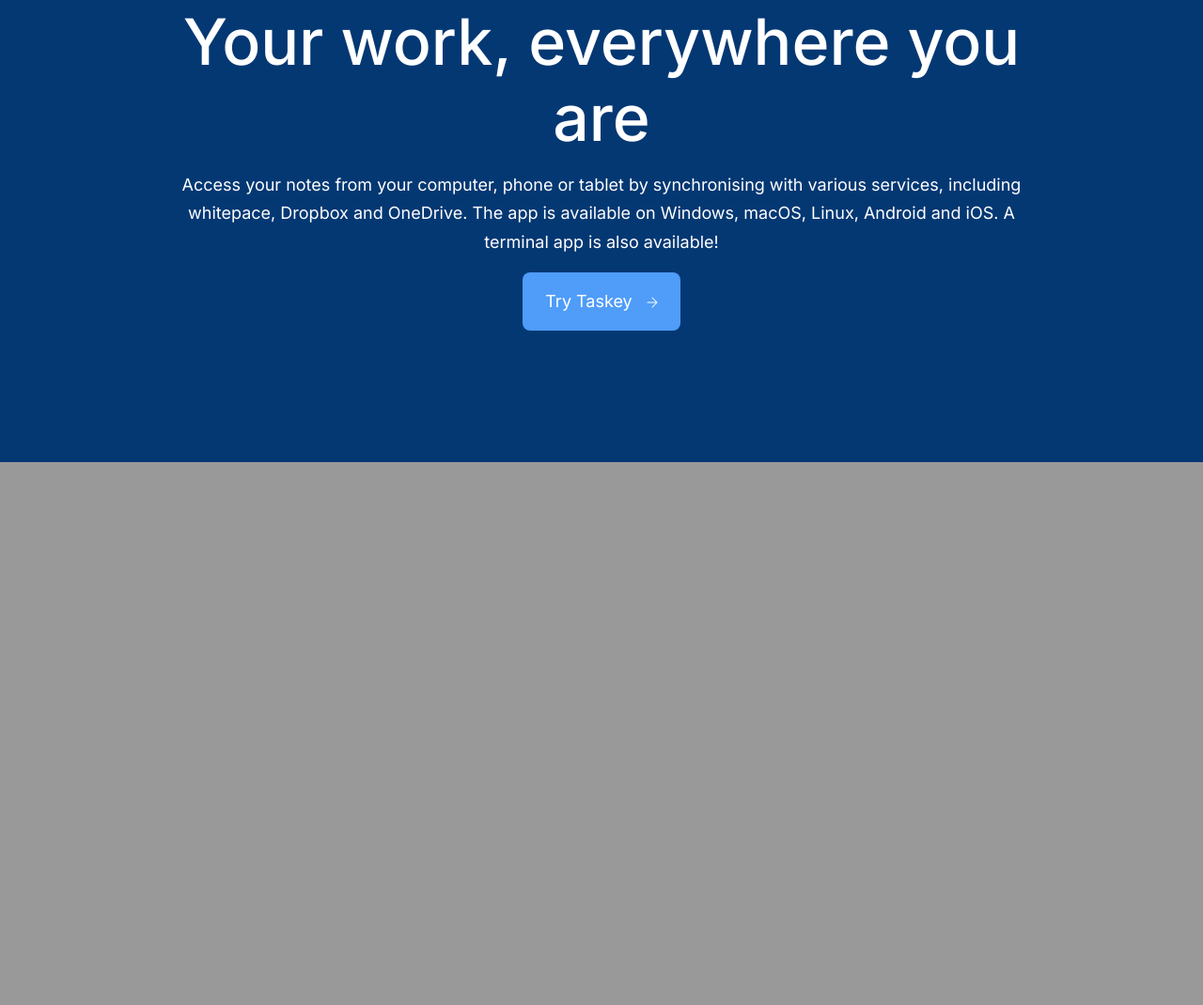
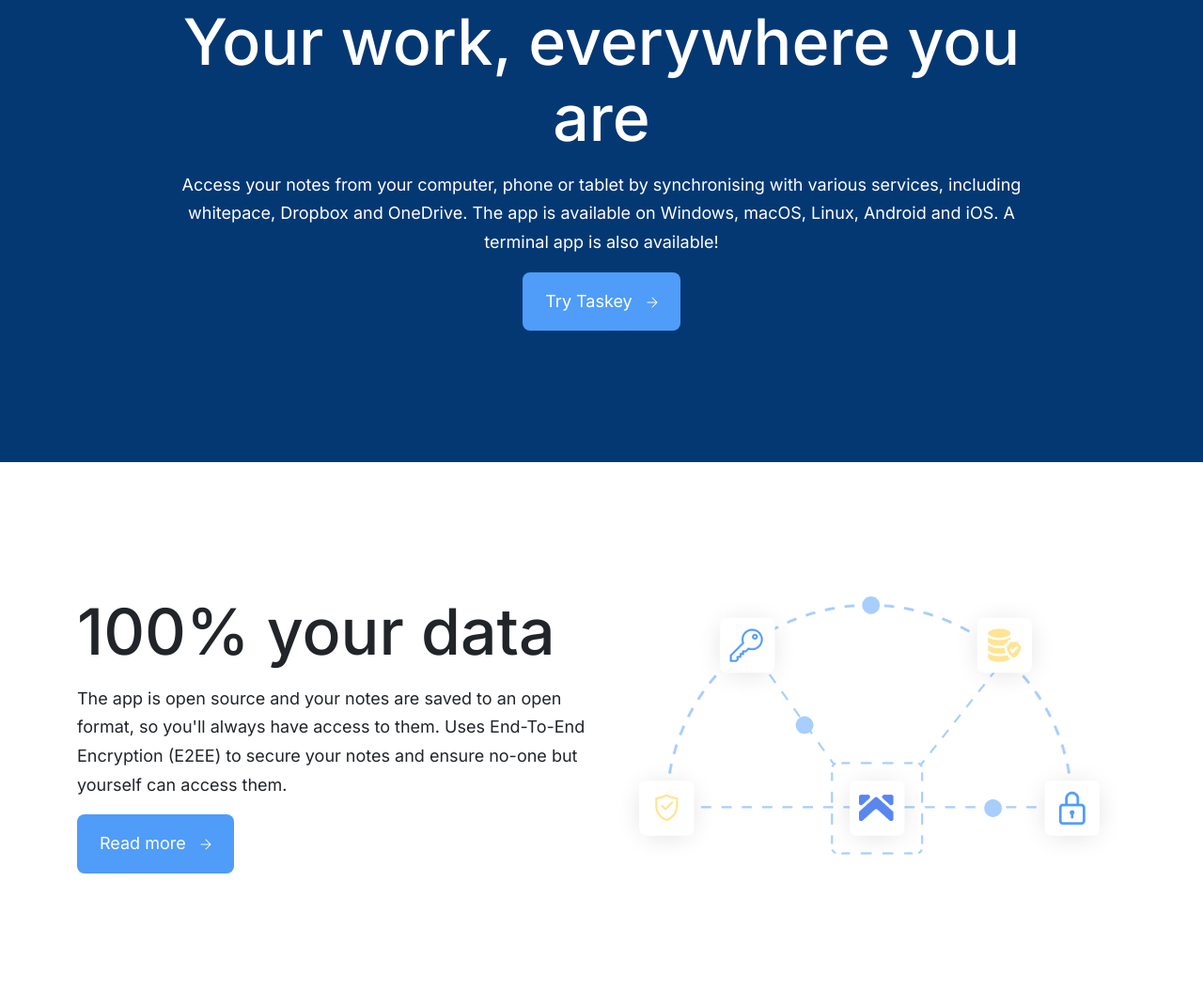
Before and after one commit to faisal0833/Figma-to-HTML---Whitepace, a plain HTML site: page index.html in a window 1280 px wide. Shown: the part 4949-6019 px from the top of the page at 94% size. Before the commit the page ends 5441 px from the top, so only its background shows below. Drawn offline with nearby package versions, Linux system fonts and the light colour scheme.

Commit message:
Your Data Area Completed

```diff
--- a/index.html
+++ b/index.html
@@ -337,6 +337,31 @@
             </div>
         </section>
         <!-- Work Area End -->
+
+        <!-- Your Data Area Start -->
+        <section class="your-data-area">
+            <div class="container">
+                <div class="row">
+                    <div class="col-lg-6 d-flex align-items-center">
+                        <div class="theme-text">
+                            <h3>100% <span>your data</span></h3>
+                            <p>The app is open source and your notes are saved to an open format, so you'll always have access to them. Uses End-To-End Encryption (E2EE) to secure your notes and ensure no-one but yourself can access them.
+                            </p>
+                            <a href="#" class="theme-button">
+                                Read more
+                                <img src="img/icon.png" alt="">
+                            </a>
+                        </div>
+                    </div>
+                    <div class="col-lg-6">
+                        <div class="management-image mt-5 mt-lg-0">
+                            <img src="img/your-data-img.png" alt="" class="w-100">
+                        </div>
+                    </div>
+                </div>
+            </div>
+        </section>
+        <!-- Your Data Area End -->
     </main>
     <!-- Main Area End -->
     <script src="https://cdn.jsdelivr.net/npm/bootstrap@5.2.2/dist/js/bootstrap.bundle.min.js" integrity="sha384-OERcA2EqjJCMA+/3y+gxIOqMEjwtxJY7qPCqsdltbNJuaOe923+mo//f6V8Qbsw3" crossorigin="anonymous"></script>
--- a/style.css
+++ b/style.css
@@ -291,3 +291,9 @@
 .your-work-area .theme-text p {
     color: #ffffff;
 }
+
+/* Your Data Area CSS */
+.your-data-area {
+    padding: 140px 0;
+    background-color: #ffffff;
+}
```
Also changed, not shown: img/your-data-img.png (added).
